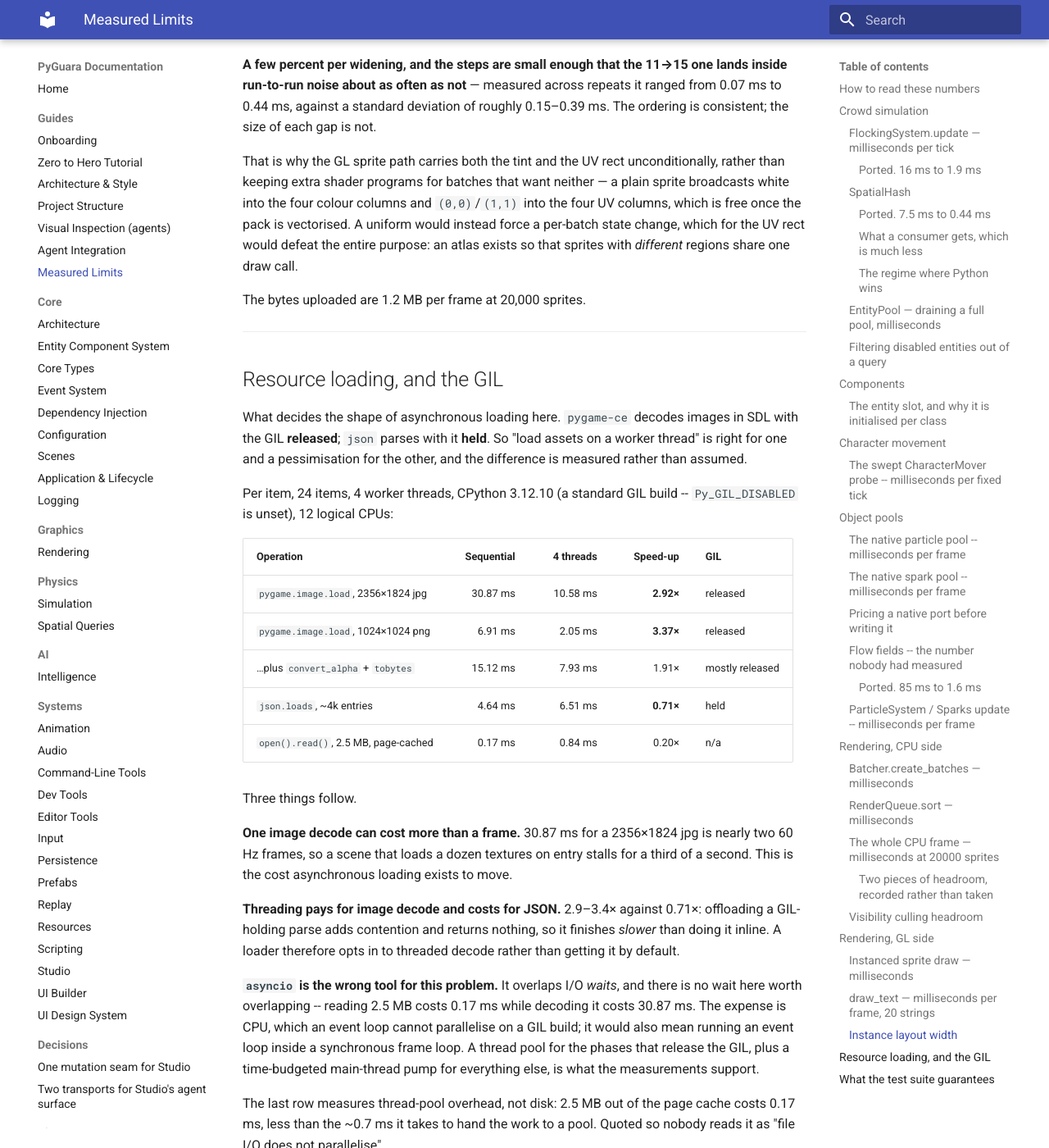
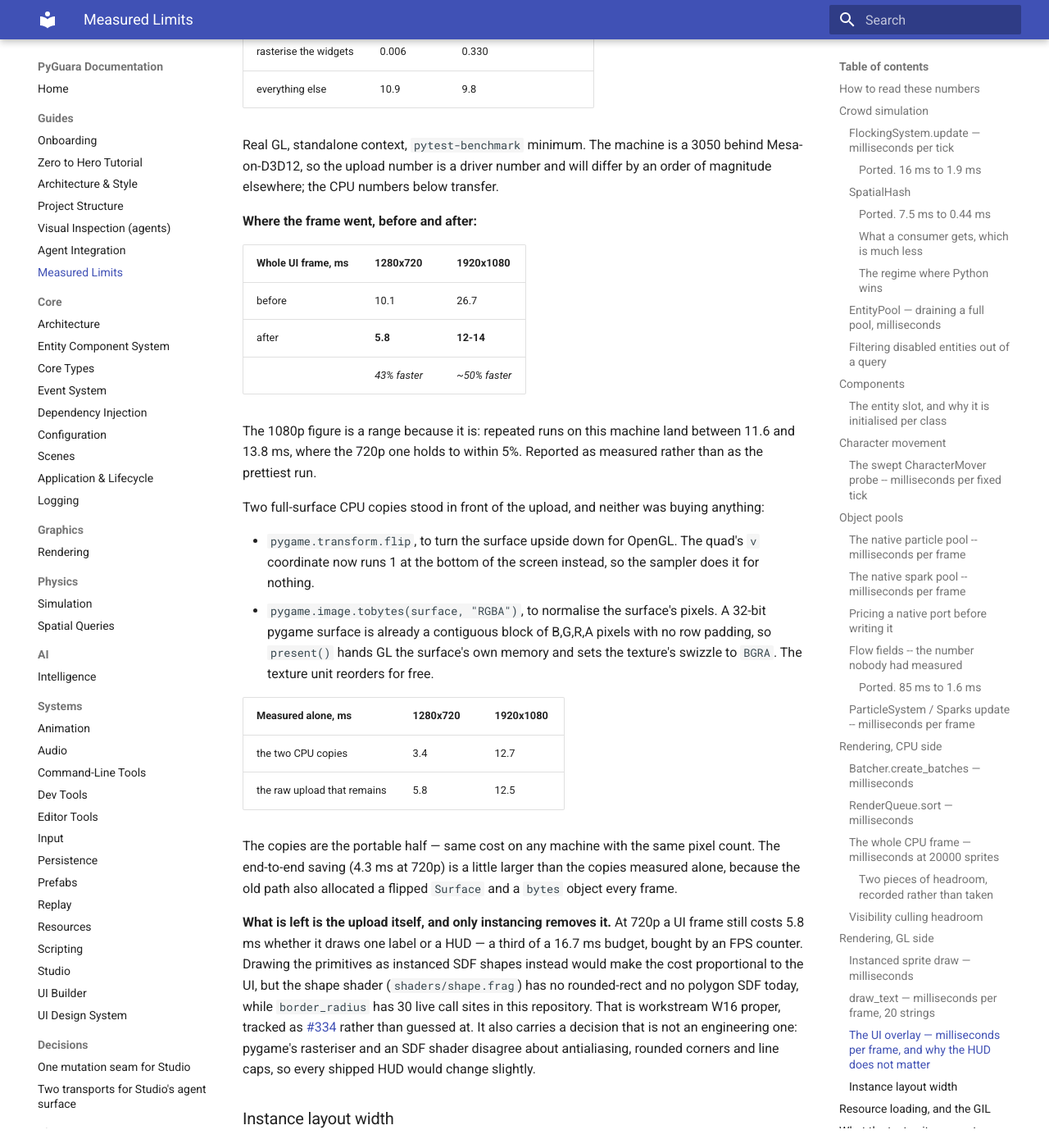
Before and after one commit to Wedeueis/pyguara, an MkDocs documentation site: the page built from docs/guides/performance.md, in a window 1280 px wide and 1400 px high, scrolled down 23114 px. Shown: the whole window at 82% size. Built offline with MkDocs 1.6.1 and Material for MkDocs 9.7.7, drawn with Linux system fonts in a browser that asks for light colours; some of the changed text lies outside the part shown.

Commit message:
docs: the UI frame's price, before and after, and what is left
`docs/guides/performance.md` gains the section W16 was supposed to be
built on and did not have. The headline is not the saving, it is the
shape: a UI frame is priced by window area rather than by what the UI
drew, so one label and a forty-nine-primitive HUD measure the same.

Reported as measured. The 1080p figure is a range because repeated runs
land between 11.6 and 13.8 ms, where 720p holds to within 5%, and the
upload is flagged as a driver number -- this machine is a 3050 behind
Mesa-on-D3D12 -- while the CPU copies are the half that transfers.

#334 holds W16 proper, with the two prerequisites that measurement
turned up: the shape shader has no rounded-rect SDF (and `border_radius`
has 30 live call sites) and no polygon SDF, so two of the four
primitives the plan says to delegate cannot be. It also names the part
that is not an engineering decision -- pygame's rasteriser and an SDF
shader disagree about antialiasing, rounded corners and line caps, so
every shipped HUD would change slightly, and that is the user's call
rather than something to discover in a diff.

Co-Authored-By: Claude Opus 5 <noreply@anthropic.com>

```diff
--- a/docs/guides/performance.md
+++ b/docs/guides/performance.md
@@ -893,6 +893,72 @@ bytes**, so 256 long strings hold more than 256 short ones; and these textures
 are the renderer's own, outside `ResourceManager`, so they do not count towards
 its cache budget.
 
+### The UI overlay — milliseconds per frame, and why the HUD does not matter
+
+The ModernGL UI renderer is a hybrid. Every widget is rasterised by pygame onto
+an offscreen surface, and `present()` uploads that whole surface as a texture
+and composites it as a fullscreen quad. So the cost of a UI frame is set by the
+**window area**, not by what the UI drew.
+
+That is not a figure of speech. One `draw_text` in the corner and a
+forty-nine-primitive HUD — panels, bars, an eight-slot item belt, a minimap,
+a six-line stat block — cost the same, because the rasterising is the part that
+scales with content and the rasterising is 3% of it:
+
+| 1280x720 | one label | a full HUD (49 primitives) |
+| --- | --- | --- |
+| rasterise the widgets | 0.006 | 0.330 |
+| everything else | 10.9 | 9.8 |
+
+Real GL, standalone context, `pytest-benchmark` minimum. The machine is a
+3050 behind Mesa-on-D3D12, so the upload number is a driver number and will
+differ by an order of magnitude elsewhere; the CPU numbers below transfer.
+
+**Where the frame went, before and after:**
+
+| Whole UI frame, ms | 1280x720 | 1920x1080 |
+| --- | --- | --- |
+| before | 10.1 | 26.7 |
+| after | **5.8** | **12-14** |
+| | *43% faster* | *~50% faster* |
+
+The 1080p figure is a range because it is: repeated runs on this machine land
+between 11.6 and 13.8 ms, where the 720p one holds to within 5%. Reported as
+measured rather than as the prettiest run.
+
+Two full-surface CPU copies stood in front of the upload, and neither was
+buying anything:
+
+- `pygame.transform.flip`, to turn the surface upside down for OpenGL. The
+  quad's `v` coordinate now runs 1 at the bottom of the screen instead, so the
+  sampler does it for nothing.
+- `pygame.image.tobytes(surface, "RGBA")`, to normalise the surface's pixels.
+  A 32-bit pygame surface is already a contiguous block of B,G,R,A pixels with
+  no row padding, so `present()` hands GL the surface's own memory and sets the
+  texture's swizzle to `BGRA`. The texture unit reorders for free.
+
+| Measured alone, ms | 1280x720 | 1920x1080 |
+| --- | --- | --- |
+| the two CPU copies | 3.4 | 12.7 |
+| the raw upload that remains | 5.8 | 12.5 |
+
+The copies are the portable half — same cost on any machine with the same pixel
+count. The end-to-end saving (4.3 ms at 720p) is a little larger than the copies
+measured alone, because the old path also allocated a flipped `Surface` and a
+`bytes` object every frame.
+
+**What is left is the upload itself, and only instancing removes it.** At 720p
+a UI frame still costs 5.8 ms whether it draws one label or a HUD — a third of
+a 16.7 ms budget, bought by an FPS counter. Drawing the primitives as instanced
+SDF shapes instead would make the cost proportional to the UI, but the shape
+shader (`shaders/shape.frag`) has no rounded-rect and no polygon SDF today,
+while `border_radius` has 30 live call sites in this repository. That is
+workstream W16 proper, tracked as
+[#334](https://github.com/Wedeueis/pyguara/issues/334) rather than guessed at.
+It also carries a decision that is not an engineering one: pygame's rasteriser
+and an SDF shader disagree about antialiasing, rounded corners and line caps,
+so every shipped HUD would change slightly.
+
 ### Instance layout width
 
 Packing and uploading 20000 instances, at each width the layout has had:
```
Also changed, not shown: CHANGELOG.md (+2 -0 lines).
